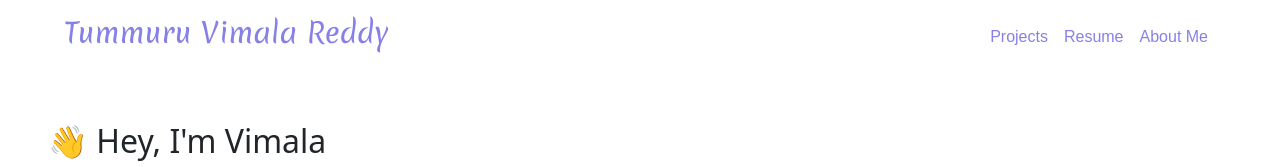
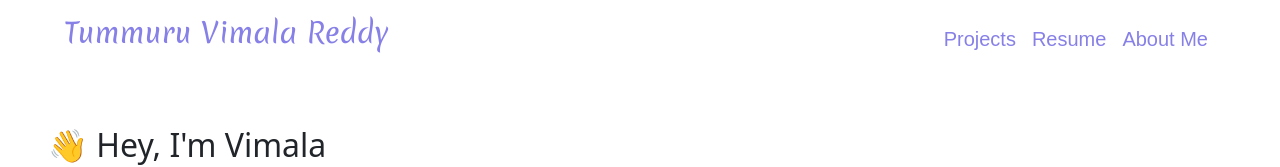
Before and after one commit to TVimala/Portfolio, a React (Vite) app: page /projects in a window 1280 px wide. Shown: the top 167 px of the page. Built offline with nearby package versions, Linux system fonts and the light colour scheme.

Commit message:
add:changes

```diff
--- a/src/App.jsx
+++ b/src/App.jsx
@@ -11,11 +11,11 @@ import RootLayout from './RootLayout';
 function App() {
   const browserRouter = createBrowserRouter([
     {
-      path: "",
+      path: "/",
       element: <RootLayout />,
       children: [
         {
-          path: "",
+          path: "/",
           element: <Navigate to="/projects" replace />
         },
         {
--- a/src/RootLayout.jsx
+++ b/src/RootLayout.jsx
@@ -2,18 +2,19 @@ import React from 'react'
 import Navbar from './components/navbar/Navbar'
 import Body from './components/body/Body'
 import Footer from './components/footer/Footer'
-import { Outlet } from 'react-router-dom'
+import Projects from './components/projects/Projects'
+import { Outlet ,useLocation} from 'react-router-dom'
 function RootLayout() {
+  const location=useLocation();
   return (
     <div>
     <Navbar></Navbar>
-    <div style={{minHeight:'100vh'}}>
-      <Body></Body>
+    <Body></Body>
+    <div style={{ minHeight: '100vh' }}>
       <Outlet></Outlet>
     </div>
     <Footer></Footer>
     </div>
   )
 }
-
 export default RootLayout
--- a/src/components/body/Body.css
+++ b/src/components/body/Body.css
@@ -7,3 +7,9 @@ span{
     justify-content: space-evenly;
     border-radius: 30px;
 }
+.dive:hover{
+    background-color:  rgb(109, 100, 225);
+}
+/* .dive:hover span{
+    color: white;
+} */
--- a/src/components/navbar/Navbar.jsx
+++ b/src/components/navbar/Navbar.jsx
@@ -11,13 +11,13 @@ function Navbar() {
                     </div>
                     <div className="flex flex-col nav">
                         <ul className="navbar-nav d-flex flex-row">
-                            <li className="nav-item mx-2">
+                            <li className="nav-item mx-2 fs-5">
                                 <Link to="/projects#projects" className="nav-link">Projects</Link>
                             </li>
-                            <li className="nav-item mx-2">
+                            <li className="nav-item mx-2 fs-5">
                                 <Link to="/resume#resume" className="nav-link">Resume</Link>
                             </li>
-                            <li className="nav-item mx-2">
+                            <li className="nav-item mx-2 fs-5">
                                 <Link to="/about#about" className="nav-link">About Me</Link>
                             </li>
                         </ul>
--- a/src/main.jsx
+++ b/src/main.jsx
@@ -4,7 +4,5 @@ import App from './App.jsx'
 import './index.css'
 import 'bootstrap/dist/css/bootstrap.css'
 ReactDOM.createRoot(document.getElementById('root')).render(
-  <React.StrictMode>
     <App />
-  </React.StrictMode>,
 )
```
